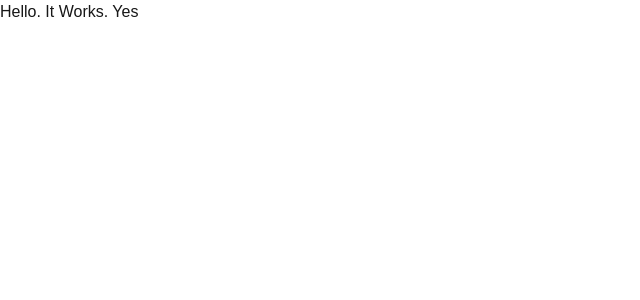
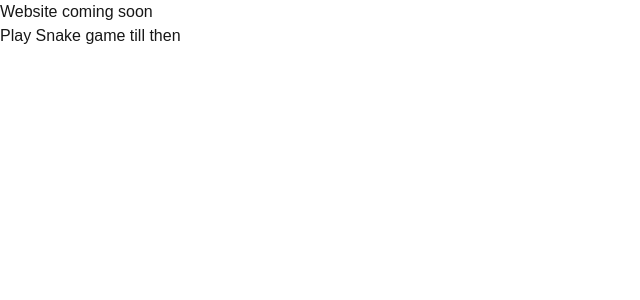
Before and after one commit to kunwardeep/kunwardeep-portfolio, a Next.js app: page / in a window 1280 px wide. Shown: the top 300 px of the page, without its empty margins (0-640 px from the left). Built offline with nearby package versions, Linux system fonts and the light colour scheme.

Commit message:
updated readme for the snake game

```diff
--- a/src/app/page.tsx
+++ b/src/app/page.tsx
@@ -1,3 +1,11 @@
+import Link from "next/link";
+
 export default function Home() {
-  return <div>Hello. It Works. Yes</div>;
+  return (
+    <div>
+      Website coming soon
+      <br />
+      Play <Link href="/projects/snakeGame">Snake</Link> game till then
+    </div>
+  );
 }
```
Also changed, not shown: src/app/projects/snakeGame/README.md (added), 1 other file (tests, documents, lock files or other folders).
